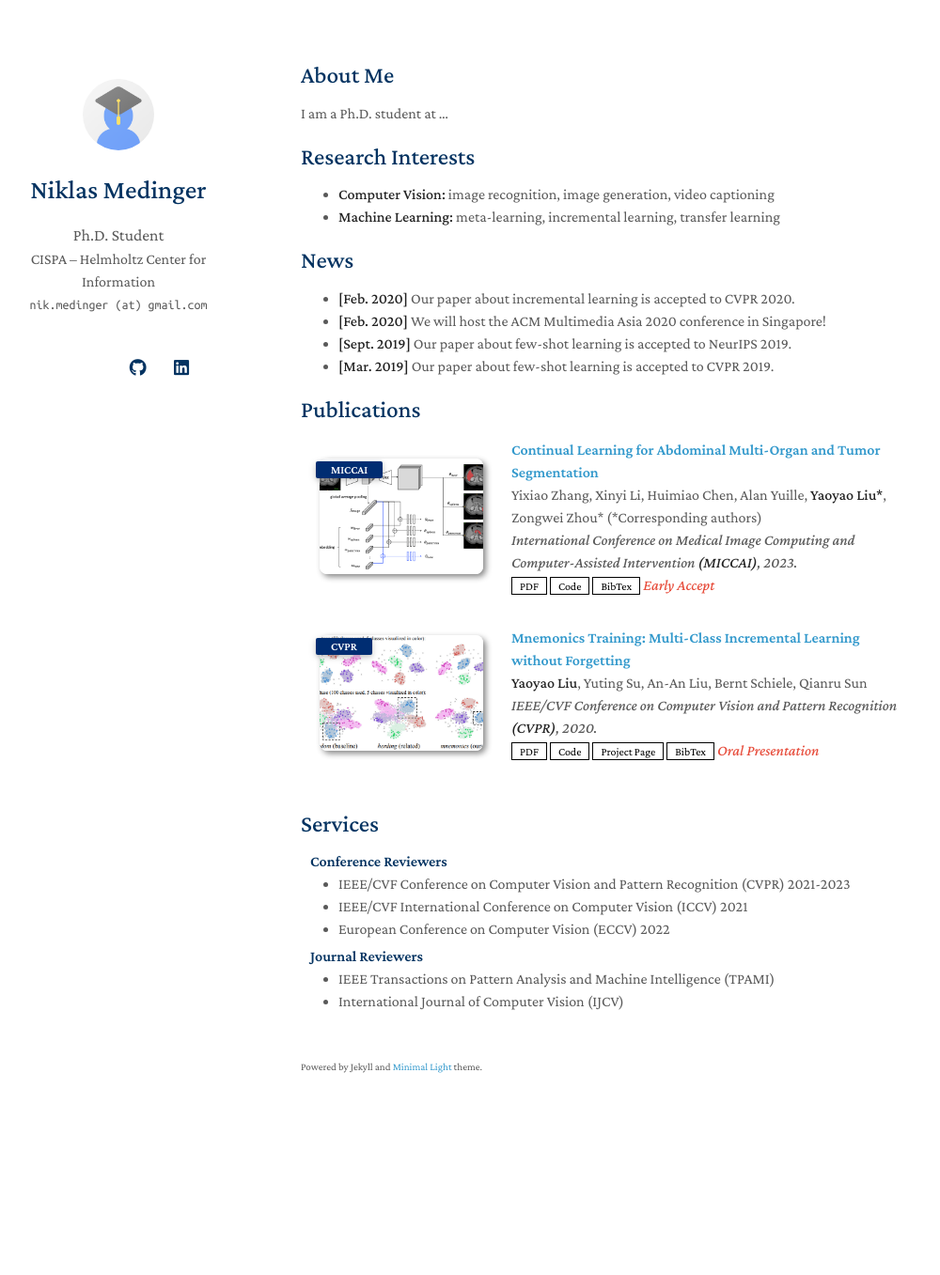
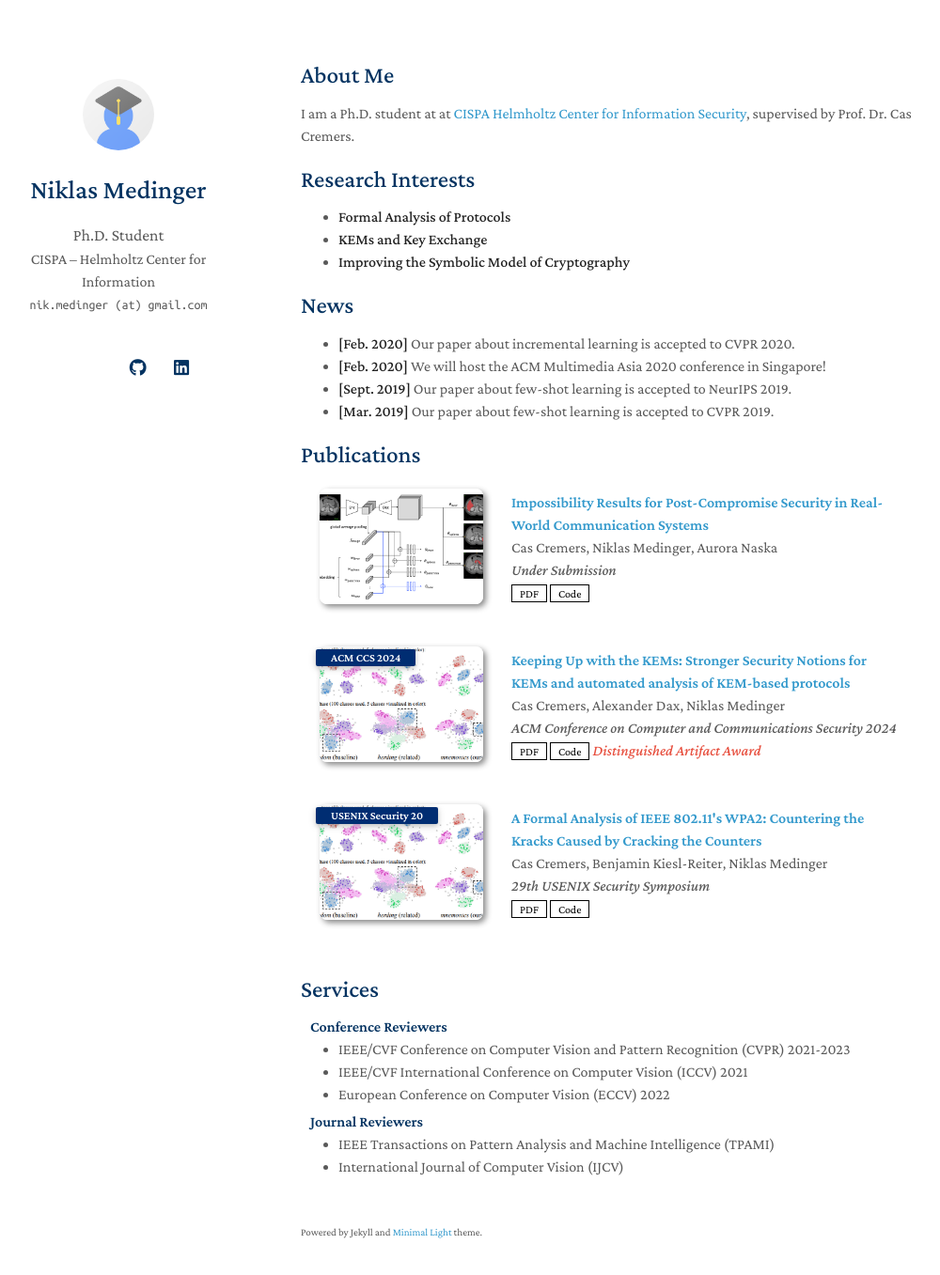
Before and after one commit to niklasmedinger/niklasmedinger.github.io, a Jekyll site: the page built from index.md, in a window 1280 px wide and 1392 px high. Shown: the top 1357 px of the window at 94% size, without its empty margins (150-1150 px from the left). Built offline with Jekyll 4.4.1, drawn with Linux system fonts in a browser that asks for light colours; a style sheet for code colours, icons or effects is not loaded; our own code applies the rules of GitHub Pages for plain Markdown files.

Commit message:
Add publications. Minor work on index.md

```diff
--- a/_data/publications.yml
+++ b/_data/publications.yml
@@ -1,22 +1,25 @@
 main:
 
-  - title: Continual Learning for Abdominal Multi-Organ and Tumor Segmentation
-    authors: Yixiao Zhang, Xinyi Li, Huimiao Chen, Alan Yuille, <strong>Yaoyao Liu*</strong>, Zongwei Zhou* (*Corresponding authors)
-    conference_short: MICCAI
-    conference: International Conference on Medical Image Computing and Computer-Assisted Intervention <strong>(MICCAI)</strong>, 2023.
-    pdf: https://arxiv.org/pdf/2306.00988.pdf
-    code: https://github.com/MrGiovanni/ContinualLearning
-    bibtex: https://bib.yliu.me/MICCAI23.txt
+  - title: Impossibility Results for Post-Compromise Security in Real-World Communication Systems
+    authors: Cas Cremers, Niklas Medinger, Aurora Naska
+    conference: Under Submission
+    pdf: https://eprint.iacr.org/2024/1886.pdf
+    code: https://github.com/pcsanalysiseprint/pcsanalysiseprint
     image: ./assets/img/teaser_example_2.png
-    notes: Early Accept
 
-  - title: "Mnemonics Training: Multi-Class Incremental Learning without Forgetting"
-    authors: <strong>Yaoyao Liu</strong>, Yuting Su, An-An Liu, Bernt Schiele, Qianru Sun
-    conference_short: CVPR
-    conference: IEEE/CVF Conference on Computer Vision and Pattern Recognition <strong>(CVPR)</strong>, 2020.
-    pdf: https://arxiv.org/pdf/2002.10211.pdf
-    code: https://github.com/yaoyao-liu/class-incremental-learning/tree/main/mnemonics-training
-    page: https://class-il.mpi-inf.mpg.de/mnemonics/
-    bibtex: https://class-il.mpi-inf.mpg.de/mnemonics/
-    notes: Oral Presentation
+  - title: "Keeping Up with the KEMs: Stronger Security Notions for KEMs and automated analysis of KEM-based protocols"
+    authors: Cas Cremers, Alexander Dax, Niklas Medinger
+    conference_short: ACM CCS 2024
+    conference: ACM Conference on Computer and Communications Security 2024
+    pdf: https://eprint.iacr.org/2023/1933.pdf
+    code: https://github.com/FormalKEM/Symbolic_KEM_Models
     image: ./assets/img/teaser_example.png
+    notes: Distinguished Artifact Award
+
+  - title: "A Formal Analysis of IEEE 802.11's WPA2: Countering the Kracks Caused by Cracking the Counters"
+    authors: Cas Cremers, Benjamin Kiesl-Reiter, Niklas Medinger
+    conference_short: USENIX Security 20
+    conference: 29th USENIX Security Symposium
+    pdf: https://www.usenix.org/system/files/sec20-cremers.pdf
+    code: https://cispa.saarland/group/cremers/tools/tamarin/WPA2/index.html
+    image: ./assets/img/teaser_example.png
--- a/index.md
+++ b/index.md
@@ -4,12 +4,14 @@ layout: homepage
 
 ## About Me
 
-I am a Ph.D. student at ...
+I am a Ph.D. student at at [CISPA Helmholtz Center for Information Security](https://cispa.de/en),
+supervised by Prof. Dr. Cas Cremers.
 
 ## Research Interests
 
-- **Computer Vision:** image recognition, image generation, video captioning
-- **Machine Learning:** meta-learning, incremental learning, transfer learning
+- **Formal Analysis of Protocols**
+- **KEMs and Key Exchange**
+- **Improving the Symbolic Model of Cryptography**
 
 ## News
 
```
